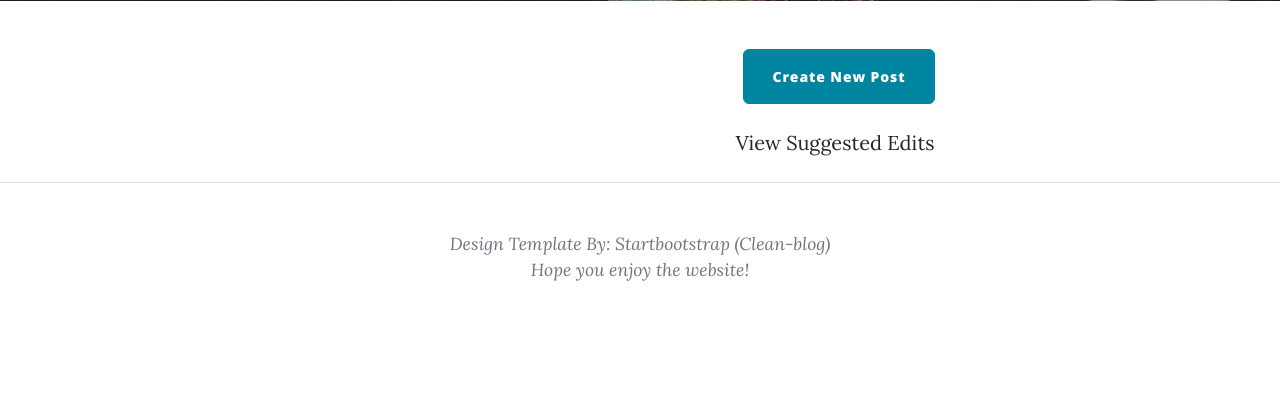
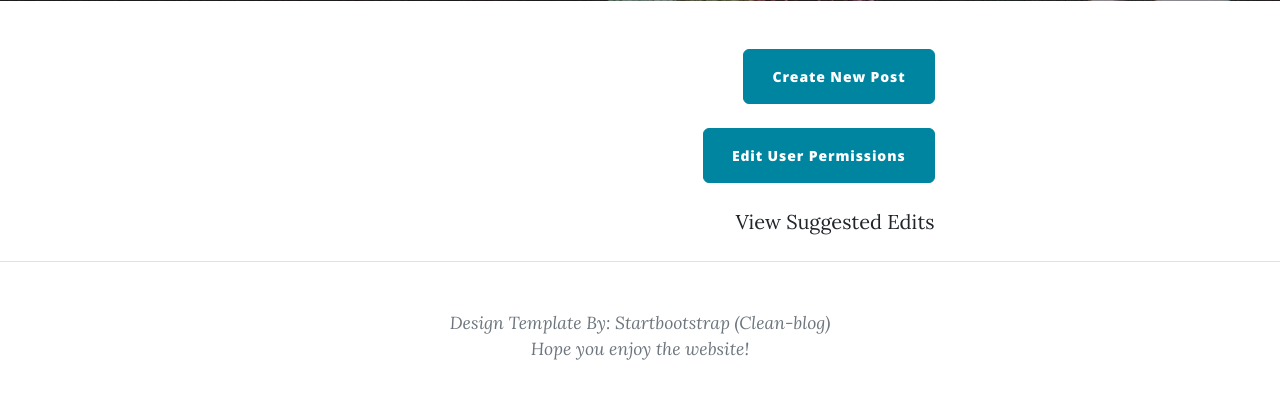
Before and after one commit to TurtleCodersT/Blog-Website, a Flask app: page / in a window 1280 px wide. Shown: the part 674-1084 px from the top of the page. Before the commit the page ends 955 px from the top, so only its background shows below. Run offline with Flask 3, Linux system fonts and the light colour scheme; the visitor is signed in with stand-in values (Sample User, id 1); data that the repository does not hold is empty; some libraries are stand-ins or nearby versions.

Commit message:
Add welcome message for new users and finished change user status dashboard

```diff
--- a/main.py
+++ b/main.py
@@ -24,6 +24,17 @@ def admin_only(function):
         else:
             return function(*args, **kwargs)
     return wrapper_function
+
+def Blog_Writer(function):
+    @wraps(function)
+    def wrapper_function(*args, **kwargs):
+        if current_user.permission_status != "Blog-Writer":
+            return abort(403)
+        else:
+            return function(*args, **kwargs)
+
+    return wrapper_function
+
 
 
 
@@ -164,6 +175,11 @@ def register():
         db.session.commit()
         # This line will authenticate the user with Flask-Login
         login_user(new_user)
+        import smtplib
+        with smtplib.SMTP("smtp.gmail.com") as connection:
+            connection.starttls()
+            connection.login(user=my_email, password=password)
+            connection.sendmail(from_addr=my_email, to_addrs=form.email.data, msg="Subject: Welcome to my Blog Website!\n\nThank you for signing up for my blog website. I am glad that you were able to sign up for my website. I hope that you enjoy your time on my website. Here is a quick overview of the website. There is a comment section below each post which allows you to type a response to the article. In addition, if you have any feedback you would like to provide please visit the suggest feedback page! Some people who I select will be able to make new blog posts. You will know if you have received this option because there were be a new post button. If you see this feel free to make new posts! I will need to approve each person I want to have the ability to post individually. I am currently working on new features for the website, however I am also learning how to make mobile apps. Due to this, I may start making less updates because I am trying to learn app development. I hope you enjoy my website! If you have any feedback you would like to share, please added a suggested edit to my website. Do not respond to this email. I hope you enjoy visiting my website! In addition to this, you can also look at the about page if you would like to learn more information about me.")
         return redirect(url_for("get_all_posts"))
     return render_template("register.html", form=form, current_user=current_user)
 
@@ -221,6 +237,7 @@ def show_post(post_id):
 # TODO: Use a decorator so only an admin user can create a new post
 @app.route("/new-post", methods=["GET", "POST"])
 @admin_only
+@Blog_Writer
 def add_new_post():
     form = CreatePostForm()
     if form.validate_on_submit():
@@ -240,6 +257,7 @@ def add_new_post():
 
 # TODO: Use a decorator so only an admin user can edit a post
 @admin_only
+@Blog_Writer
 @app.route("/edit-post/<int:post_id>", methods=["GET", "POST"])
 def edit_post(post_id):
     post = db.get_or_404(BlogPost, post_id)
@@ -263,6 +281,7 @@ def edit_post(post_id):
 
 # TODO: Use a decorator so only an admin user can delete a post
 @admin_only
+@Blog_Writer
 @app.route("/delete/<int:post_id>")
 def delete_post(post_id):
     if post_id == 1:
@@ -405,12 +424,6 @@ def confirm_reset(token):
         return render_template('Reset_Password_Step2.html', form=form)
     return redirect(url_for('get_all_posts'))
 
-@admin_only
-@app.route("/change_user_status")
-def change_status():
-    #Finish adding it so it loops through each user in the database and allows you to change their ability
-    pass
-
 @app.route("/delete_account")
 def delete_account():
     if current_user.is_authenticated:
@@ -418,6 +431,28 @@ def delete_account():
         db.session.delete(user)
         db.session.commit()
     return redirect(url_for('get_all_posts'))
-#Here
+@app.route("/edit_user_permissions")
+@admin_only
+def edit_user_permissions():
+    all_users = User.query.all()
+    return render_template('change_users_status.html', all_users=all_users)
+@admin_only
+@app.route("/become_blog_writer/<id>")
+def become_blog_writer(id):
+    user = db.session.execute(db.select(User).where(User.id == id)).scalar()
+    user.permission_status = "Blog-Writer"
+    db.session.commit()
+    return redirect(url_for('edit_user_permissions'))
+
+@admin_only
+@app.route("/become_community_member/<id>")
+def become_community_member(id):
+    user = db.session.execute(db.select(User).where(User.id == id)).scalar()
+    user.permission_status = "Community_Member"
+    db.session.commit()
+    return redirect(url_for('edit_user_permissions'))
+
+#Send email thanking people for joining!
+
 if __name__ == "__main__":
     app.run(debug=True, port=5002)
--- a/templates/index.html
+++ b/templates/index.html
@@ -33,7 +33,7 @@
           <a href="#">{{post.author.name}}</a>
           on {{post.date}}
           <!-- TODO: Only show delete button if user id is 1 (admin user) -->
-          {% if current_user.id == 1 %}
+          {% if current_user.id == 1 or current_user.permission_status == "Blog-Writer" %}
           <a href="{{url_for('delete_post', post_id=post.id) }}">✘</a>
           {% endif %}
         </p>
@@ -44,12 +44,21 @@
 
       <!-- New Post -->
       <!-- TODO: Only show Create Post button if user id is 1 (admin user) -->
-      {% if current_user.id == 1 %}
+      {% if current_user.id == 1 or current_user.permission_status == "Blog-Writer" %}
       <div class="d-flex justify-content-end mb-4">
         <a
           class="btn btn-primary float-right"
           href="{{ url_for('add_new_post')}}"
           >Create New Post</a
+        >
+      </div>
+      {% endif %}
+      {% if current_user.id == 1 %}
+      <div class="d-flex justify-content-end mb-4">
+        <a
+          class="btn btn-primary float-right"
+          href="{{ url_for('edit_user_permissions')}}"
+          >Edit User Permissions</a
         >
       </div>
       {% endif %}
--- a/templates/reset_pass_step_1.html
+++ b/templates/reset_pass_step_1.html
@@ -11,7 +11,7 @@ include "header.html" %}
       <div class="col-md-10 col-lg-8 col-xl-7">
         <div class="page-heading">
           <h1>Reset</h1>
-          <span class="subheading">Welcome Back! You'll be in your account soon!</span>
+          <span class="subheading">Welcome Back! You'll be in your account soon! Remember that this is sending an email to you. Check your inbox after pressing submit.</span>
         </div>
       </div>
     </div>
```
